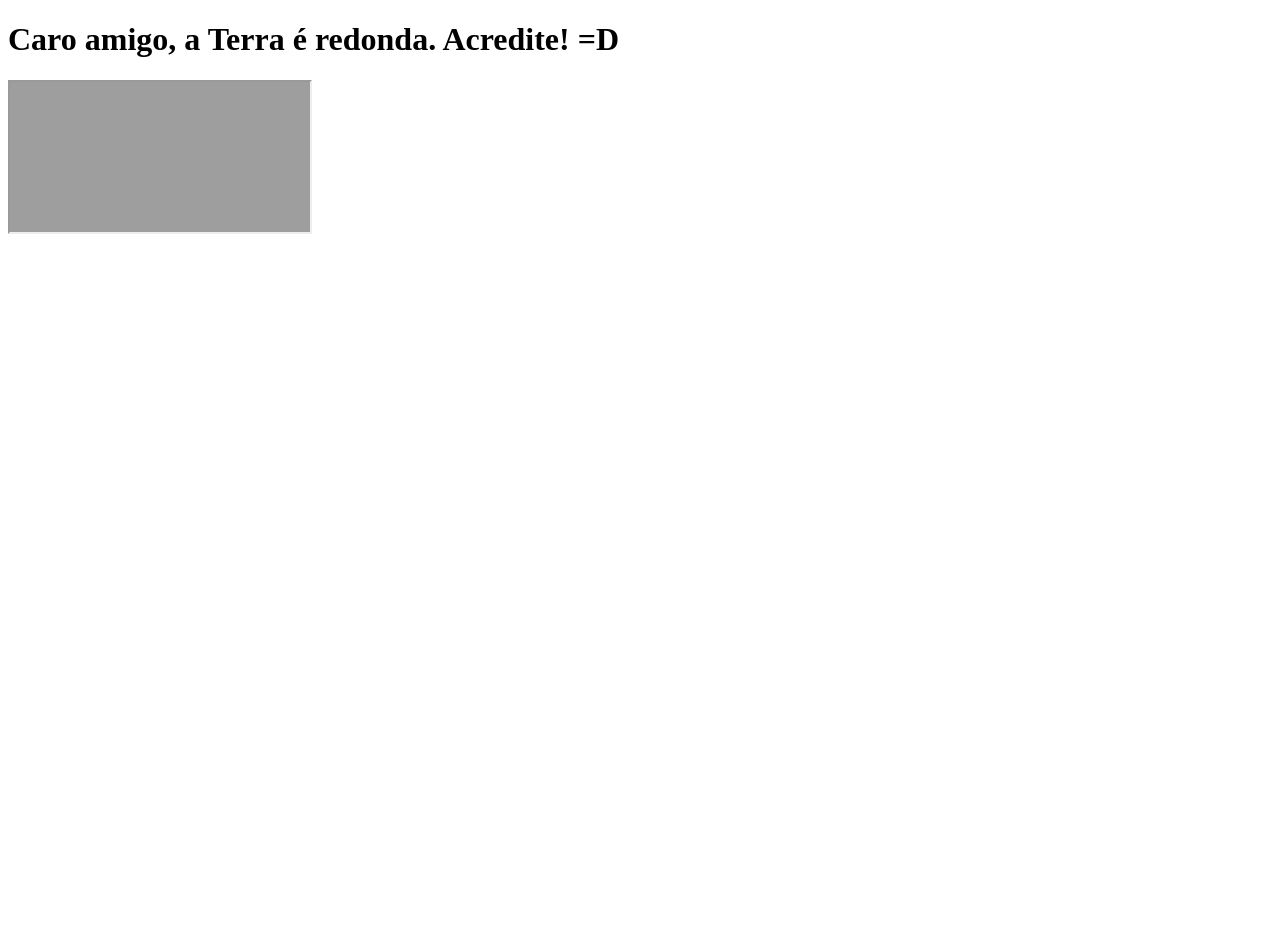
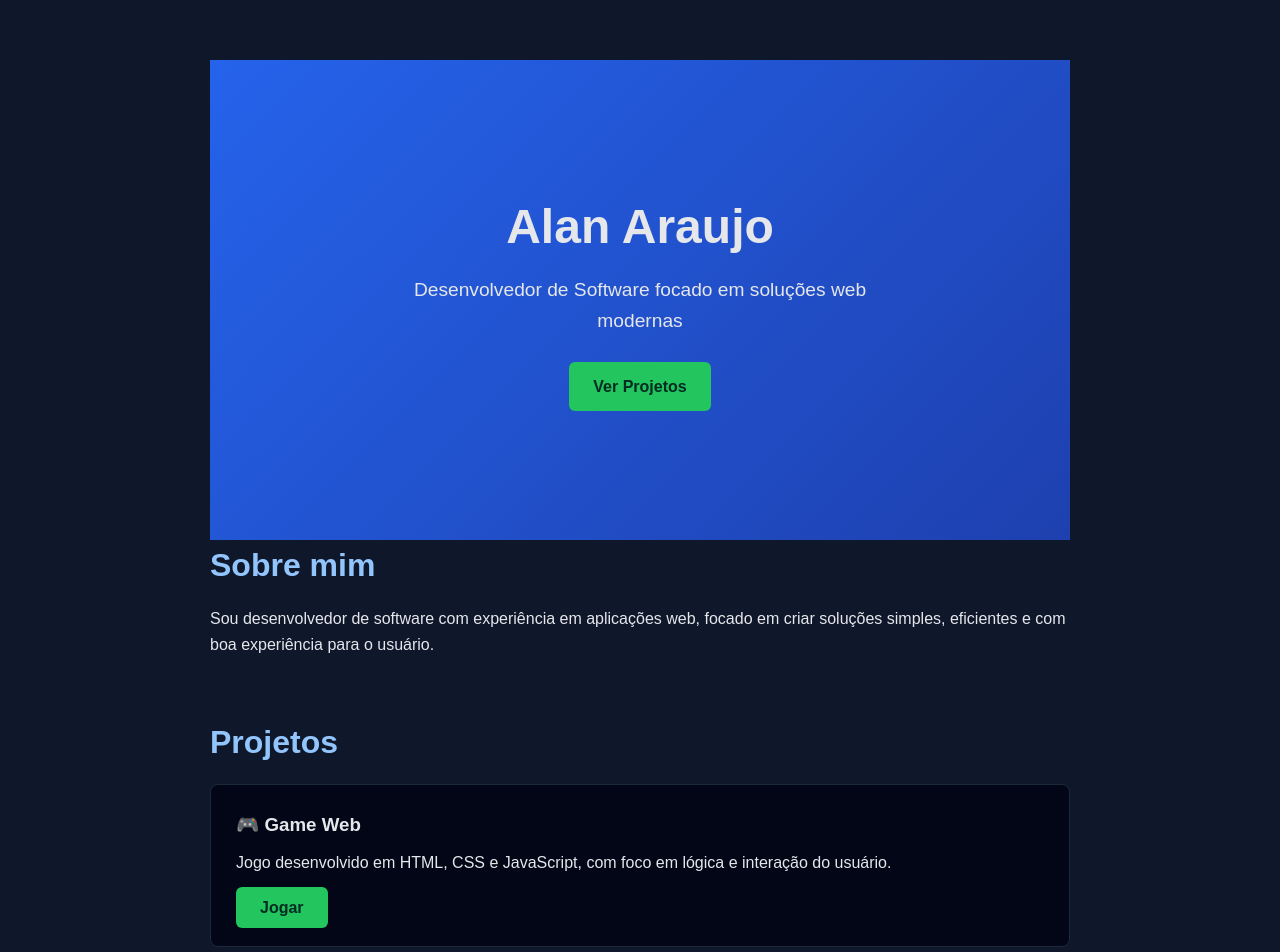
Before and after one commit to alanstos/clone-tabnews, a Next.js app: page / in a window 1280 px wide. Shown: the top 952 px of the page. Before the commit the page ends 800 px from the top, so only its background shows below. Built offline with nearby package versions, Linux system fonts and the light colour scheme; grey boxes are pictures that could not be loaded.

Commit message:
feat: criacao layout index portfolio simples

```diff
--- /dev/null
+++ b/pages/_app.js
@@ -0,0 +1,5 @@
+import '../styles/globals.css'
+
+export default function App({ Component, pageProps }) {
+  return <Component {...pageProps} />
+}
--- a/pages/index.js
+++ b/pages/index.js
@@ -1,3 +1,61 @@
+
+function Hero() {
+  return (
+    <header className="hero">
+      <h1>Alan Araujo</h1>
+      <p>Desenvolvedor de Software focado em soluções web modernas</p>
+      <a href="#projetos" className="btn">Ver Projetos</a>
+    </header>
+  )
+}
+
+function About(){
+  return (
+      <section className="sobre">
+      <h2>Sobre mim</h2>
+      <p>
+        Sou desenvolvedor de software com experiência em aplicações web,
+        focado em criar soluções simples, eficientes e com boa experiência
+        para o usuário.
+      </p>
+    </section>
+  )
+}
+
+function Projets(){
+  return (
+    <section id="projetos" className="projetos">
+      <h2>Projetos</h2>
+
+      <div className="card">
+        <h3>🎮 Game Web</h3>
+        <p>
+          Jogo desenvolvido em HTML, CSS e JavaScript, com foco em lógica
+          e interação do usuário.
+        </p>
+        <a
+          href="https://game.alandev.com.br/"
+          target="_blank"
+          className="btn"
+        >
+          Jogar
+        </a>
+      </div>
+
+    </section>
+  )
+}
+
+function Main(){
+  return (
+    <main className="container">
+      { Hero() }
+      { About() }
+      { Projets() }
+    </main>
+  )
+}
+
 function Home() {
   return (
     <main className="flex flex-col items-center justify-center min-h-screen p-4">
@@ -17,4 +75,4 @@ function Home() {
   );
 }
 
-export default Home;
+export default Main;
--- /dev/null
+++ b/styles/globals.css
@@ -0,0 +1,102 @@
+/* Reset simples */
+* {
+  margin: 0;
+  padding: 0;
+  box-sizing: border-box;
+  font-family: Arial, Helvetica, sans-serif;
+}
+
+body {
+  background-color: #0f172a;
+  color: #e5e7eb;
+  line-height: 1.6;
+}
+
+/* HERO */
+.hero {
+  min-height: 60vh;
+  background: linear-gradient(135deg, #2563eb, #1e40af);
+  display: flex;
+  flex-direction: column;
+  justify-content: center;
+  align-items: center;
+  text-align: center;
+  padding: 40px 20px;
+}
+
+.hero h1 {
+  font-size: 3rem;
+  margin-bottom: 10px;
+}
+
+.hero p {
+  font-size: 1.2rem;
+  max-width: 500px;
+  margin-bottom: 25px;
+}
+
+/* BOTÃO */
+.btn {
+  background-color: #22c55e;
+  color: #022c22;
+  padding: 12px 24px;
+  border-radius: 6px;
+  text-decoration: none;
+  font-weight: bold;
+  transition: transform 0.2s, background 0.2s;
+}
+
+.btn:hover {
+  background-color: #16a34a;
+  transform: translateY(-2px);
+}
+
+/* CONTAINER */
+.container {
+  max-width: 900px;
+  margin: 0 auto;
+  padding: 60px 20px;
+}
+
+/* SEÇÕES */
+section {
+  margin-bottom: 60px;
+}
+
+section h2 {
+  font-size: 2rem;
+  margin-bottom: 15px;
+  color: #93c5fd;
+}
+
+/* PROJETOS */
+.projetos .card {
+  background-color: #020617;
+  padding: 25px;
+  border-radius: 8px;
+  border: 1px solid #1e293b;
+}
+
+.projetos .card h3 {
+  margin-bottom: 10px;
+}
+
+.projetos .card p {
+  margin-bottom: 20px;
+}
+
+/* FOOTER */
+footer {
+  text-align: center;
+  padding: 20px;
+  background-color: #020617;
+  font-size: 0.9rem;
+  color: #94a3b8;
+}
+
+/* RESPONSIVO */
+@media (max-width: 600px) {
+  .hero h1 {
+    font-size: 2.2rem;
+  }
+}
```
